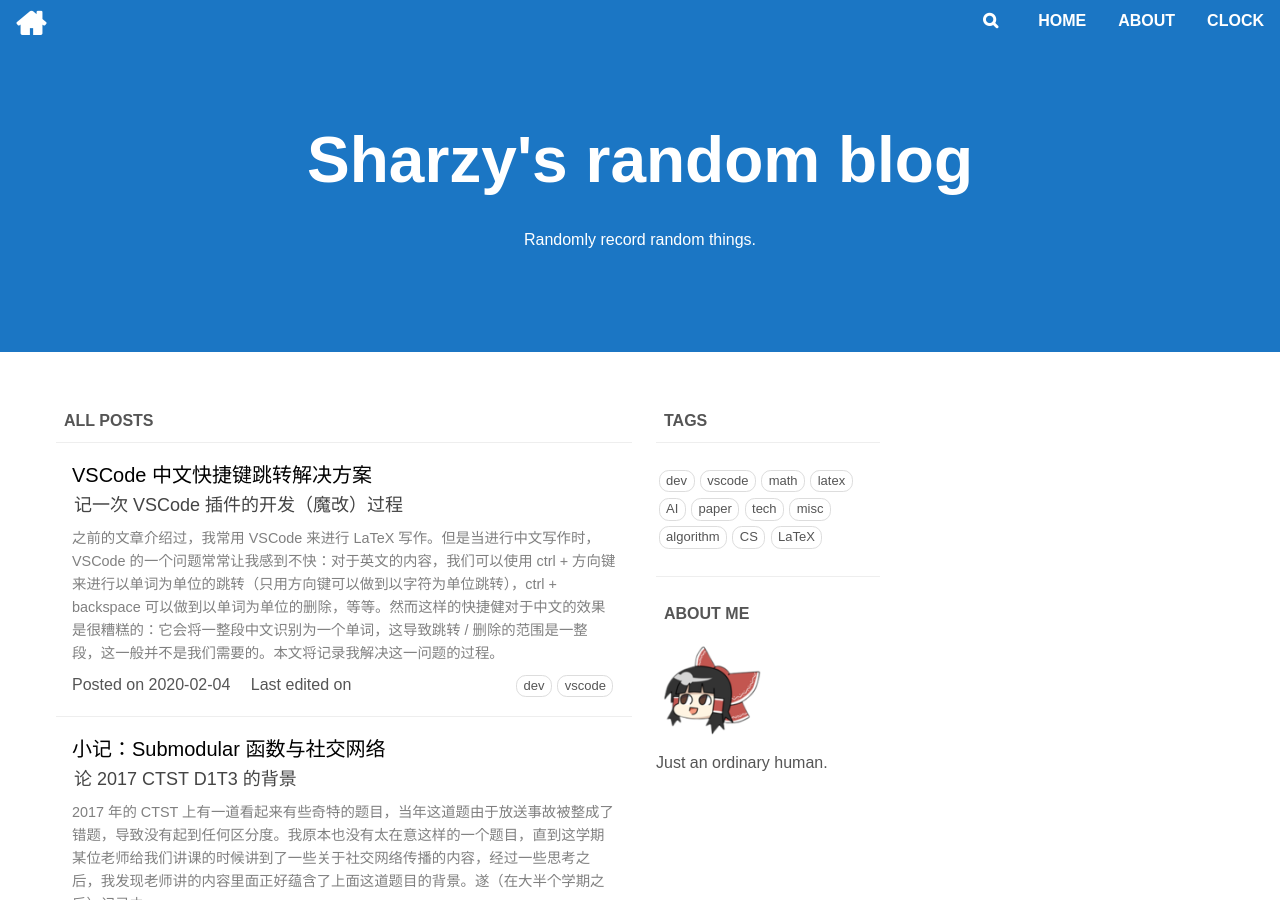
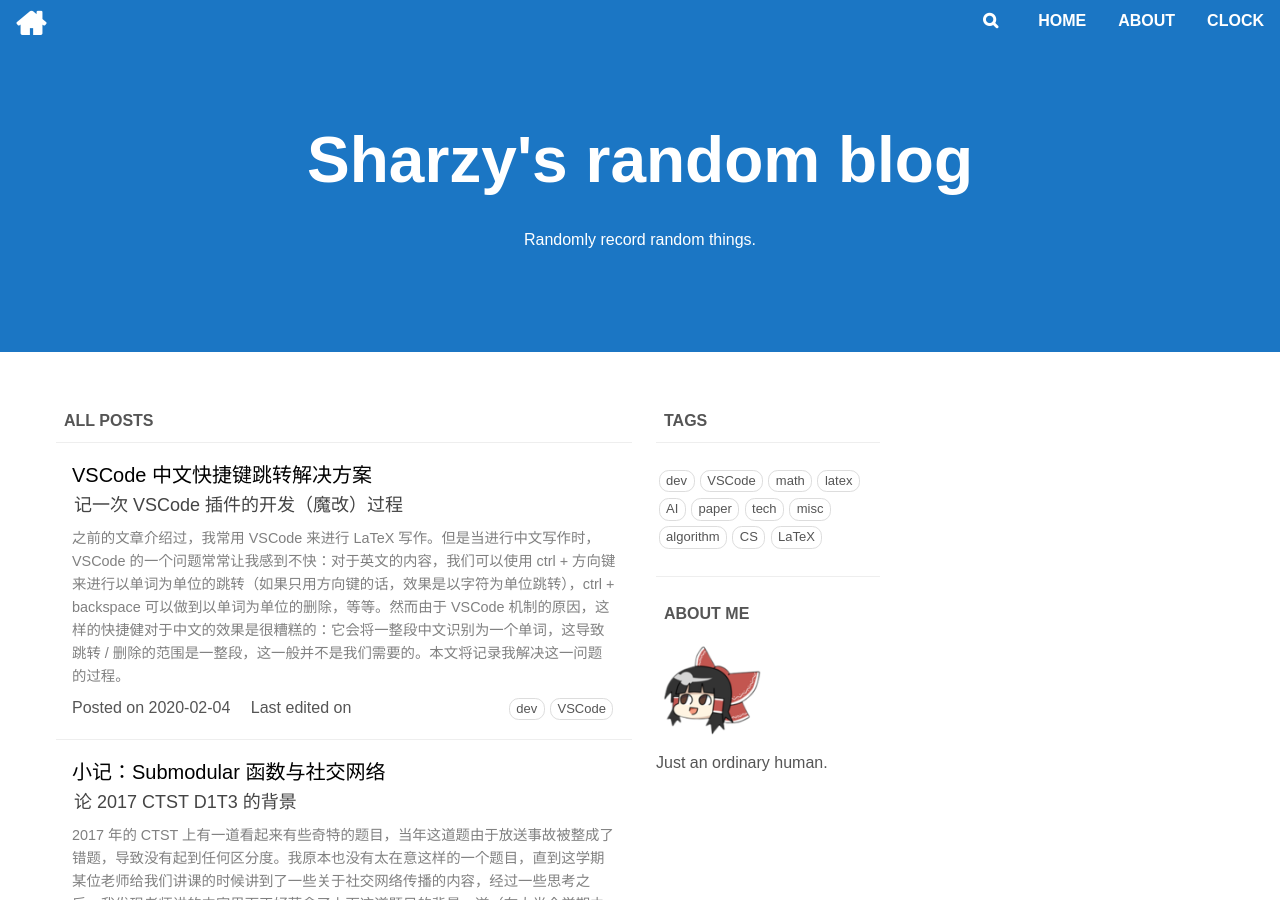
Before and after one commit to SharzyL/SharzyL.github.io, a Jekyll site: the page built from index.html, in a window 1280 px wide and 900 px high. Built offline with Jekyll 4.4.1, drawn with Linux system fonts in a browser that asks for light colours; nearby versions of some CDN libraries; some of the changed lines change nothing that is shown.

Commit message:
fix typo

````diff
--- a/_posts/2020-2-4-cjk-helper.md
+++ b/_posts/2020-2-4-cjk-helper.md
@@ -1,10 +1,10 @@
 ---
 title: "VSCode 中文快捷键跳转解决方案"
 subtitle: "记一次 VSCode 插件的开发（魔改）过程"
-tags: dev vscode
+tags: dev VSCode
 ---
 
-之前的文章介绍过，我常用 VSCode 来进行 LaTeX 写作。但是当进行中文写作时，VSCode 的一个问题常常让我感到不快：对于英文的内容，我们可以使用 `ctrl` + 方向键 来进行以单词为单位的跳转（只用方向键可以做到以字符为单位跳转），`ctrl`  + `backspace` 可以做到以单词为单位的删除，等等。然而这样的快捷健对于中文的效果是很糟糕的：它会将一整段中文识别为一个单词，这导致跳转 / 删除的范围是一整段，这一般并不是我们需要的。本文将记录我解决这一问题的过程。
+之前的文章介绍过，我常用 VSCode 来进行 LaTeX 写作。但是当进行中文写作时，VSCode 的一个问题常常让我感到不快：对于英文的内容，我们可以使用 `ctrl` + 方向键 来进行以单词为单位的跳转（如果只用方向键的话，效果是以字符为单位跳转），`ctrl`  + `backspace` 可以做到以单词为单位的删除，等等。然而由于 VSCode 机制的原因，这样的快捷健对于中文的效果是很糟糕的：它会将一整段中文识别为一个单词，这导致跳转 / 删除的范围是一整段，这一般并不是我们需要的。本文将记录我解决这一问题的过程。
 
 # Introduction
 
@@ -14,13 +14,13 @@
 2. `ctrl` + `delete/backspace`：以单词为单位删除
 3. `ctrl` + `shift` + 方向键：以单词为单位增加 / 减少选区
 4. `ctrl` + `F` 搜索功能：”匹配整个单词“ 选项
-5. 光标位于一个单词上时，改变这个单词在文中所有 occurance 的背景颜色，并且在滚动条上标识，对于之前出现过的单词提供自动补全
+5. 光标位于一个单词上时，改变这个单词在文中所有 occurrences 的背景颜色，并且在滚动条上标识，对于之前出现过的单词提供自动补全
 6. 双击选中一个单词
 
 由于上面的功能都依赖于单词的识别，因此它们在中文（以及其它的众多东亚文字）环境下都无法正常工作。我们希望通过 VSCode 强大的插件系统解决（或者缓解）这个问题。通过在 Marketplace 上的搜索，我找到了两个和这个问题相关的插件：
 
 1. [Quick Chinese Deletion](https://marketplace.visualstudio.com/items?itemName=ZacharyJia.quick-chinese-deletion)：这个插件通过 Node-Segment 来进行中文分词，然后可以通过 `ctrl` + `delete` 来进行以词为单位的删除
-2. [Japanese Word Handler](https://marketplace.visualstudio.com/items?itemName=sgryjp.japanese-word-handler)：这个插件通过识别平假名、片假名之间的切换判断日语单词的间隔，从而实现了上文提到的 1, 2, 3 功能
+2. [Japanese Word Handler](https://marketplace.visualstudio.com/items?itemName=sgryjp.japanese-word-handler)：这个插件通过识别平假名、片假名之间的切换判断日语单词的间隔，从而对日文实现了上文提到的 1, 2, 3 功能（4, 5, 6 的话 VSCode 目前还没有提供 API 支持，所以比较难实现）
 
 可以看到，插件 1 能提供比较完善的中文分词，但是对于功能的支持数量不佳；插件 2 对日文提供了比较粗糙的分词，但是功能比较完善。
 
@@ -30,7 +30,7 @@
 
 为了实现这个功能，主要需要实现的逻辑是找到当前光标所在的词的左边界和右边界。Japanese Word Handler 插件实现这一功能的方式比较直接，以寻找左边界为例，依次执行如下步骤：
 
-1. 如果光标位于行首，检察这一行是否为第一行，如果是的话那么左边界就是当前的光标未知，否则是上一行的行尾。
+1. 如果光标位于行首，检察这一行是否为第一行，如果是的话那么左边界就是当前的光标位置，否则是上一行的行尾。
 2. 如果光标的左侧是空白字符，那么先将光标不断左移，直至没有空白字符为止。
 3. 检察光标左侧字符的类别，将光标不断左移，直至光标左侧的字符类别发生改变为止。
 
@@ -51,7 +51,7 @@
 
 为了将这个逻辑更改为对于中文也适用的模式，首先在上面的类别中添加汉字 `Han`。下面考虑如何判别汉字。
 
-js 中的 `charCodeAt( i: number): number` 函数能给出字符串在某一位上字符的 unicide 编码值（0 到 0xffff），因此应当使用 Unicode-16 编码中汉字的编码范围来识别汉字。然而在查阅相关的资料之后发现，字符编码是一件很复杂的事情，特别是对于东亚文字来说。“汉字”这个概念不仅出现在中文当中，由于历史原因，在日文中汉字是很重要的组成部分，而在韩文中汉字也偶有出现，除此之外的例子还有越南的喃字，方块壮字等等。在不同语言中的汉字可能具有相同的出处，但是字型不同，例如
+js 中的 `charCodeAt( i: number): number` 函数能给出字符串在某一位上字符的 Unicode 编码值（0 到 0xffff），因此应当使用 Unicode-16 编码中汉字的编码范围来识别汉字。然而在查阅相关的资料之后发现，字符编码是一件很复杂的事情，特别是对于东亚文字来说。“汉字”这个概念不仅出现在中文当中，而且由于历史原因，汉字在日文中也是很重要的组成部分，而在韩文中汉字也偶有出现，除此之外的例子，还有越南的喃字、方块壮字等等。在不同语言中的汉字可能具有相同的出处，但是字型不同，例如
 
 > “次”字的左旁，韩国采用[传统字形](https://zh.wikipedia.org/wiki/傳承字形)，首笔为横，次笔为挑；台湾教育部作两横；大陆、日本、香港等则作“冫”（俗称两点水）
 
@@ -61,7 +61,7 @@
 
 （上图图源和上文的主要参考来源均为 [wiki](https://zh.wikipedia.org/zh-cn/中日韓統一表意文字)）
 
-可见“汉字”在 Unicode 中不是一个明确的概念，Unicode 中只有 CJK 这个概念。方便起见，我们只能将所有的 CJK 字符全部当作汉字来处理了。Unicode 中收录的 CJK 字符分为若干个区（block），基本的区域 CJK Unified Ideographs （编码范围 0x4E00–0x9FFF）包含了两万余个 CJK 字符，除此之外还有若干个扩展区域（目前有 CJK Unified Ideographs Extension A ~ CJK Unified Ideographs Extension F）收录一些比较生僻的字符。因此，最后选取的判别汉字的函数如下：
+由此可见，“汉字”在 Unicode 中不是一个明确的概念，Unicode 中只有 CJK 这个概念。方便起见，我们只能将所有的 CJK 字符全部当作汉字来处理了。Unicode 中收录的 CJK 字符分为若干个区（block），基本的区域 CJK Unified Ideographs （编码范围 0x4E00–0x9FFF）包含了两万余个 CJK 字符，除此之外还有若干个扩展区域（目前有 CJK Unified Ideographs Extension A ~ CJK Unified Ideographs Extension F）收录一些比较生僻的字符。因此，最后选取的判别汉字的函数如下：
 
 ```typescript
 function isHanChar(charCode : number) : boolean {
@@ -85,15 +85,15 @@
 
 # Word segmentation
 
-简单的修补并不能让人得到满足，因此我考虑将分词的功能也加上去。node.js 生态下，有两个分词库比较常用，基于 python 生态下著名的分词库 jieba 移植而成的 [nodejieba](https://github.com/yanyiwu/nodejieba)，还有上文提到的 [Quick Chinese Deletion](https://marketplace.visualstudio.com/items?itemName=ZacharyJia.quick-chinese-deletion) 插件所使用的 [node-segment](https://github.com/leizongmin/node-segment)。由于 nodejieba 宣称效率比较高，因此我本来准备使用 nodejieba，然而在使用的过程中发现出了一些问题。
+简单的修补并不能让人满意，因此我考虑将分词的功能也加上去。node.js 生态下，有两个分词库比较常用，一个是基于 python 生态下著名的分词库 jieba 移植而成的 [nodejieba](https://github.com/yanyiwu/nodejieba)，另一个是上文提到的 [Quick Chinese Deletion](https://marketplace.visualstudio.com/items?itemName=ZacharyJia.quick-chinese-deletion) 插件所使用的 [node-segment](https://github.com/leizongmin/node-segment)。由于 nodejieba 宣称性能比较高，因此我本来准备使用 nodejieba，然而在使用的过程中发现出了一些问题。
 
-nodejieba 包含一些使用 c / c++ 编写的扩展用以提高性能，我在使用 npm 安装 nodejieba 的时候它会下载这些 c / c++ 源代码，然后在本机上编译为二进制文件。然而 VSCode 在打包插件的时候会将依赖的库也一起打包进去（后文还会提到这个问题），也就是说这些二进制文件的执行环境和编译环境是不同的，即使在同一台设备上，也会随着 node.js 版本的变化而发生改变，例如，我编译的时候 node 的版本为 79，但是 VSCode 自己是用版本为 73 的 node 编译的，那么在载入 nodejieba 库的时候，会因为编译环境的不同而报错。要想解决这个问题，似乎唯一的方法是保持自己使用的 node 的版本和 VSCode 编译时使用的版本一致，然而这是很难做到的，因为不同插件用户所使用的 VSCode 版本就可能是不一致的。
+nodejieba 包含一些使用 c / c++ 编写的扩展用以提高性能，我在使用 npm 安装 nodejieba 的时候它会下载这些 c / c++ 源代码，然后在本机上编译为二进制文件。然而 VSCode 在打包插件的时候会将依赖的库也一起打包进去（后文还会提到这个问题），也就是说，这些二进制文件的执行环境和编译环境是不同的，即使在同一台设备上，也会随着 node.js 版本的变化而发生改变，例如，我编译的时候 node 的版本为 79，但是 VSCode 自己是用版本为 73 的 node 编译的，那么在载入 nodejieba 库的时候，会因为编译环境的不同而报错。要想解决这个问题，似乎唯一的方法是保持自己使用的 node 的版本和 VSCode 编译时使用的版本一致，然而这是很难做到的，因为不同插件用户所使用的 VSCode 版本就可能是不一致的。
 
-当有了分词库之后，剩下的就是对于代码逻辑的处理了。由于  [Japanese Word Handler](https://marketplace.visualstudio.com/items?itemName=sgryjp.japanese-word-handler) 作者在一些核心函数上实现的逻辑有些混乱，作用基本相同的函数写出来的 style 完全不一样，不方便修改，所以先把那几个函数都重写了一遍。对于其它部分，作者原来的代码结构做得还是不错的，不同部分的解耦程度很高，修改起来方便。
+当有了分词库之后，剩下的就是对于代码逻辑的处理了。由于  [Japanese Word Handler](https://marketplace.visualstudio.com/items?itemName=sgryjp.japanese-word-handler) 作者在一些核心函数上实现的逻辑有些混乱，几个作用基本平行的函数写出来的 style 完全不一样，不方便修改，所以先把那几个函数都重写了一遍。对于其它部分，作者原来的架构做得还是不错的，不同部分的解耦程度很高，修改起来方便。
 
-在引入中文分词的功能之后，这个插件已经基本可是投入使用了，然而在此之前我又遇到了一个奇怪的 bug。当我使用 F5 进行调试的时候，插件的功能还是正常的，然而当我使用 `vsce package` 将插件打包为 .vsix 文件，然后使用 `Extensions: Install from VSIX` 命令安装到我的 VSCode 上之后，插件完全失灵了，在使用上面定义的快捷键的时候会弹出提示框 `Command ‘xxxx’ not found` ，而当我在函数 `function activate(context: vscode.ExtensionContext)` 中插入任何逻辑，它都不会被运行。在经过若干个小时不断地回滚 debug 之后，我终于发现了我所犯下地幼稚的错误：
+在引入中文分词的功能之后，这个插件已经基本可是投入使用了。然而，在此之前我又遇到了一个奇怪的 bug：当我使用 F5 进行调试的时候，插件能够正常使用，然而当我使用 `vsce package` 将插件打包为 .vsix 文件，然后使用 `Extensions: Install from VSIX` 命令安装到我的 VSCode 上之后，插件完全失灵了，在使用上面定义的快捷键的时候会弹出提示框 `Command ‘xxxx’ not found` 。无论我在函数 `function activate(context: vscode.ExtensionContext)` 中插入任何逻辑，它都不会被运行。在经过若干个小时不断的回滚 debug 之后，我终于发现了我所犯下地幼稚的错误：
 
-在 `package.json` （项目的配置文件）中，我把 segment 这个库加入到了 `devDependencies` 中，然而这个配置只是代表在开发时的库依赖，在用 `vsce` 打包时这个库是不会被打包进去的，而用户安装时更不会自动安装这个库。因此当我在全局环境下导入这个库 `const Segment = require(‘segment’);` 时会抛出异常，因此整个插件的执行都会被中止，`activate` 函数的逻辑自然也不会被执行。为了解决这个问题，只需要在 `package.json` 中加上：
+在 `package.json` （项目的配置文件）中，我把 segment 这个库加入到了 `devDependencies` 中，然而这个配置只是代表在开发时的库依赖，在用 `vsce` 打包时这个库是不会被打包进去的，而用户安装时更不会自动安装这个库。因此当我在全局环境下导入这个库 `const Segment = require(‘segment’);` 时会抛出异常，从而整个插件的执行都会被中止，`activate` 函数的逻辑自然也不会被执行。为了解决这个问题，只需要在 `package.json` 中加上：
 
 ```json
 "dependencies": {
@@ -109,4 +109,4 @@
 
 # Release
 
-目前该插件已经发布至 VSCode Marketplace，插件名为 [CJK word handler](https://marketplace.visualstudio.com/items?itemName=SharzyL.cjk-word-handler)，欢迎下载使用。如果在使用过程中发现 bug 可以前往 GitHub 提出 [Issue](https://github.com/SharzyL/cjk-word-handler/issues)。
+目前该插件已经发布至 VSCode Marketplace，插件名为 [CJK word handler](https://marketplace.visualstudio.com/items?itemName=SharzyL.cjk-word-handler)。这个插件基本完全解决了上文中提到的问题 1, 2, 3，后续还会加入一些优化和改进。欢迎有需求的读者安装使用。如果在使用过程中发现 bug 可以前往 GitHub 提出 [Issue](https://github.com/SharzyL/cjk-word-handler/issues)。
````
